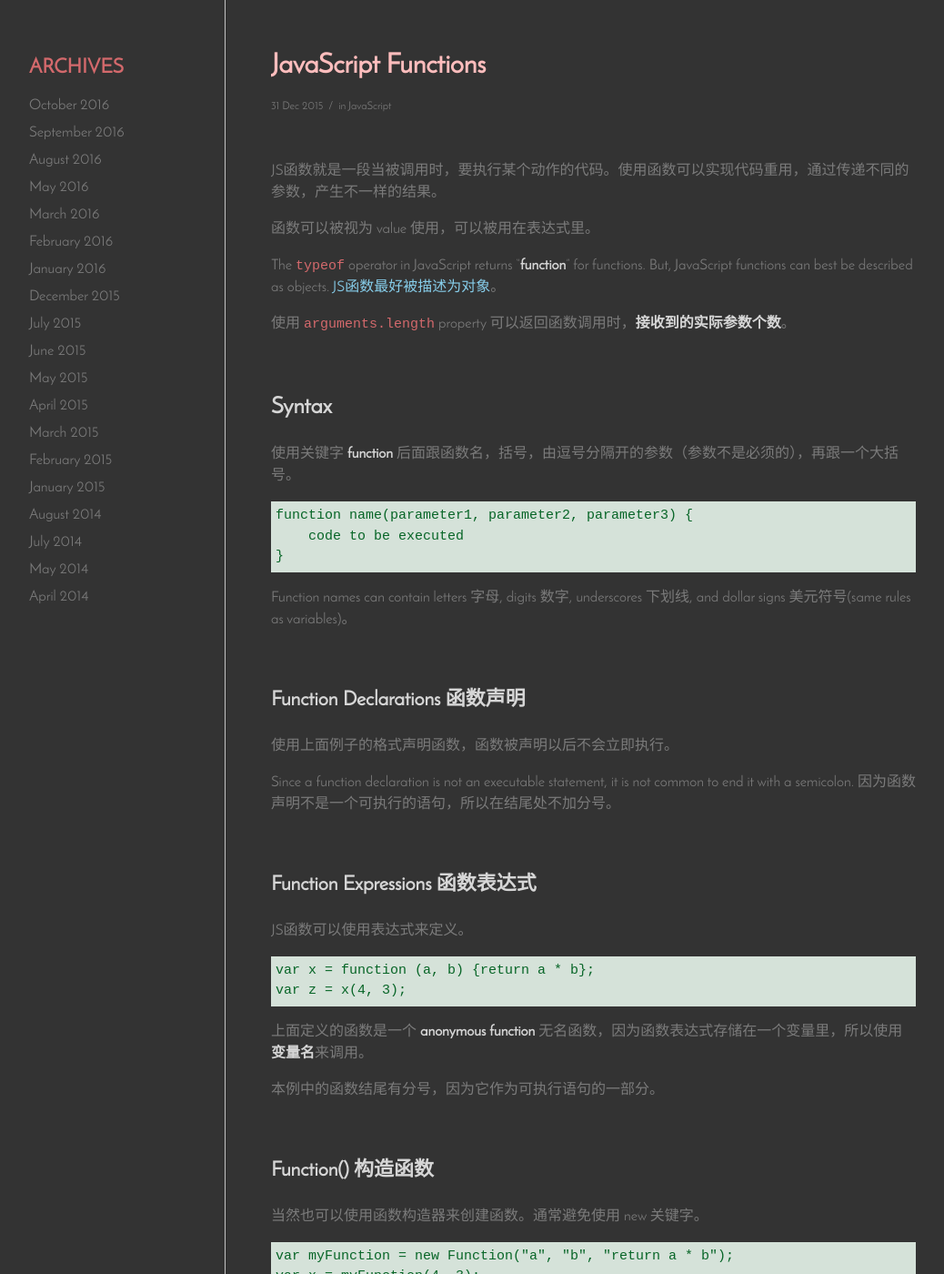
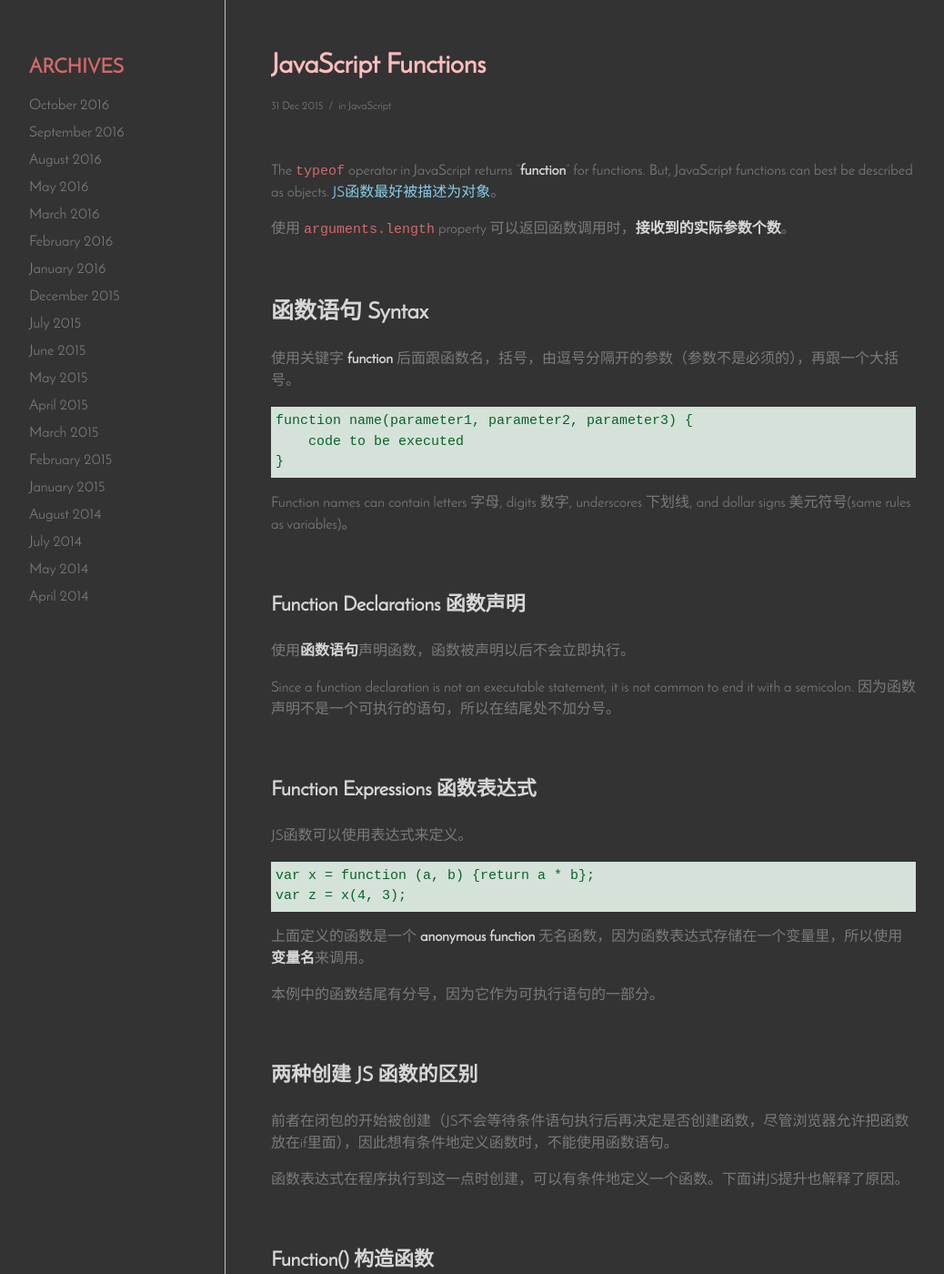
Before and after one commit to Vivi-wu/dive-into-web, a Jekyll site: the page built from _posts/2015-12-31-JavaScript-Functions.markdown, in a window 1280 px wide and 1400 px high. Shown: the whole window at 91% size, without its empty margins (98-1136 px from the left). Built offline with Jekyll 4.4.1, drawn with Linux system fonts in a browser that asks for light colours; nearby versions of some CDN libraries; some of the changed text lies outside the part shown.

Commit message:
update posts

```diff
--- a/_posts/2015-05-02-JavaScript-String.markdown
+++ b/_posts/2015-05-02-JavaScript-String.markdown
@@ -32,7 +32,7 @@ _length_ property为 String 自带属性。除此之外还有 _constructor_ 和
 ### Find 查找
 
 + `indexOf(`searchvalue, start`)`，返回 **index** of (the position of) the **first** occurrence of a specified text in a string，<span class="blue-text">字符串中指定文本第一次出现的位置</span>
-+ `lastIndexOf(`searchvalue, start`)`，返回返回一个字符串中指定文本 **last** occurrence 最后一次出现的位置
++ `lastIndexOf(`searchvalue, start`)`，返回一个字符串中指定文本 **last** occurrence (最后一次出现的位置)，以 start 位置开始，从字符串的后面向前查找。
 + `search(`searchvalue`)`，效果同 `indexOf()`。
 
     因为 A string will automatically be converted to a regular expression，<span class="blue-text">字符串可以被自动转为一个正则表达式</span>。
@@ -62,7 +62,9 @@ _length_ property为 String 自带属性。除此之外还有 _constructor_ 和
 
 ### Replace 替换
 
-`replace(`searchvalue, newvalue`)`，第一个参数是 a value, or regular expression，第二个参数也可以是一个函数。
+`replace(`searchvalue, newvalue`)`，第一个参数是 a value, or regular expression。
+
+第二个参数是 new string，也可以是一个函数 function (replacement)，该函数的返回值将替换掉第一个参数匹配到的结果
 
     var str = "Mr Blue has a blue house and a blue car";
     var res = str.replace(/blue|house|car/gi, function myFunction(x){return x.toUpperCase();});
--- a/_posts/2015-05-03-JavaScript-Math-Boolean.markdown
+++ b/_posts/2015-05-03-JavaScript-Math-Boolean.markdown
@@ -14,6 +14,7 @@ Math 对象可以让你做一些数学的任务。
 + `Math.round(x)`，四舍五入，返回最接近参数 x 的整数
 + `Math.ceil(x)`，四舍五入，返回**向上**最接近参数 x 的整数
 + `Math.floor(x)`，四舍五入，返回**向下**最接近参数 x 的整数
++ `Math.pow(x, n)`，返回 x 的 n 次幂
 
 <!--more-->
 
--- a/_posts/2015-12-31-JavaScript-Functions.markdown
+++ b/_posts/2015-12-31-JavaScript-Functions.markdown
@@ -2,15 +2,11 @@
 title:  "JavaScript Functions"
 category: JavaScript
 ---
-JS函数就是一段当被调用时，要执行某个动作的代码。使用函数可以实现代码重用，通过传递不同的参数，产生不一样的结果。
-
-函数可以被视为 value 使用，可以被用在表达式里。
-
 The `typeof` operator in JavaScript returns "**function**" for functions. But, JavaScript functions can best be described as objects. <span class="blue-text">JS函数最好被描述为对象</span>。
 
 使用 `arguments.length` property 可以返回函数调用时，**接收到的实际参数个数**。
 
-## Syntax
+## 函数语句 Syntax
 
 使用关键字 **function** 后面跟函数名，括号，由逗号分隔开的参数（参数不是必须的），再跟一个大括号。
 
@@ -24,7 +20,7 @@ Function names can contain letters 字母, digits 数字, underscores 下划线,
 
 ### Function Declarations 函数声明
 
-使用上面例子的格式声明函数，函数被声明以后不会立即执行。
+使用**函数语句**声明函数，函数被声明以后不会立即执行。
 
 Since a function declaration is not an executable statement, it is not common to end it with a semicolon. 因为函数声明不是一个可执行的语句，所以在结尾处不加分号。
 
@@ -38,6 +34,12 @@ JS函数可以使用表达式来定义。
 上面定义的函数是一个 **anonymous function** 无名函数，因为函数表达式存储在一个变量里，所以使用**变量名**来调用。
 
 本例中的函数结尾有分号，因为它作为可执行语句的一部分。
+
+### 两种创建 JS 函数的区别
+
+前者在闭包的开始被创建（JS不会等待条件语句执行后再决定是否创建函数，尽管浏览器允许把函数放在if里面），因此想有条件地定义函数时，不能使用函数语句。
+
+函数表达式在程序执行到这一点时创建，可以有条件地定义一个函数。下面讲JS提升也解释了原因。
 
 ### Function() 构造函数
 
--- a/_posts/2016-08-10-JavaScript-Scope.markdown
+++ b/_posts/2016-08-10-JavaScript-Scope.markdown
@@ -3,6 +3,8 @@ title:  "JavaScript Scope"
 category: JavaScript
 ---
 Scope is the set of variables, objects, and functions you have access to. 你可以获取的变量、对象和函数的集合称为 scope **作用域**。
+
+当一个函数在 JS 中创建时，该函数可以对其生成环境中任何语法空间的变量进行访问。
 
 ## Global Scope
 
```
Also changed, not shown: other parts of _posts/2015-12-31-JavaScript-Functions.markdown (+2 -9 lines), other parts of _posts/2016-08-10-JavaScript-Scope.markdown (+1 -1 lines), _posts/2015-12-30-JavaScript-Objects.markdown (+5 -3 lines).
